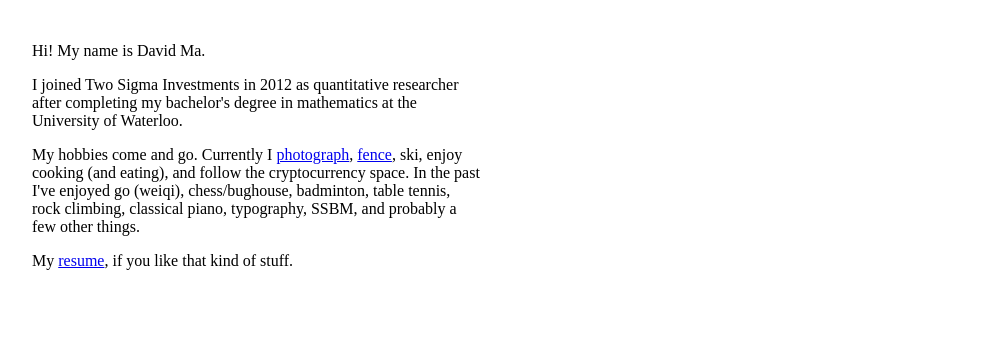
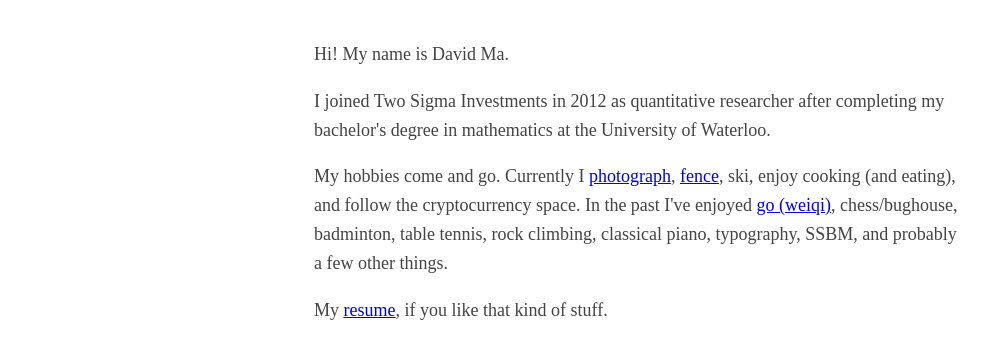
Before and after one commit to djma/djma.github.io, a plain HTML site: page index.html in a window 1280 px wide. Shown: the whole page, without its empty margins (1-989 px from the left). Drawn offline with Linux system fonts and the light colour scheme.

Commit message:
update layout

```diff
--- a/index.html
+++ b/index.html
@@ -5,10 +5,9 @@
   <meta name="viewport" content="width=device-width, initial-scale=1">
 </head>
 <body>
-  <p>&nbsp</p>
   <p>Hi! My name is David Ma.</p>
   <p>I joined Two Sigma Investments in 2012 as quantitative researcher after completing my bachelor's degree in mathematics at the University of Waterloo.</p>
-  <p>My hobbies come and go. Currently I <a href="photography.html">photograph</a>, <a href="fencing.html">fence</a>, ski, enjoy cooking (and eating), and follow the cryptocurrency space. In the past I've enjoyed go (weiqi), chess/bughouse, badminton, table tennis, rock climbing, classical piano, typography, SSBM, and probably a few other things.</p>
+  <p>My hobbies come and go. Currently I <a href="photography.html">photograph</a>, <a href="fencing/fencing.html">fence</a>, ski, enjoy cooking (and eating), and follow the cryptocurrency space. In the past I've enjoyed <a href="https://www.gokgs.com/gameArchives.jsp?user=sage1412&oldAccounts=t">go (weiqi)</a>, chess/bughouse, badminton, table tennis, rock climbing, classical piano, typography, SSBM, and probably a few other things.</p>
   <p>My <a href="resume.pdf">resume</a>, if you like that kind of stuff.</p>
 </body>
 </html>
--- a/main.css
+++ b/main.css
@@ -1,4 +1,12 @@
-p {
-  margin-left: 25px;
-  max-width: 450px;
+body {
+  margin:40px auto;
+  max-width:650px;
+  line-height:1.6;
+  font-size:18px;
+  color:#444;
+  padding:0 10px;
 }
+
+h1,h2,h3{
+  line-height:1.2
+}
```
Also changed, not shown: fencing/fencing.html (renamed from fencing.html, +0 -1 lines), photography.html (+0 -1 lines), speechforqiao.html (+0 -1 lines), fencing/fencing1.jpg (renamed from fencing1.jpg), 1 other file.
